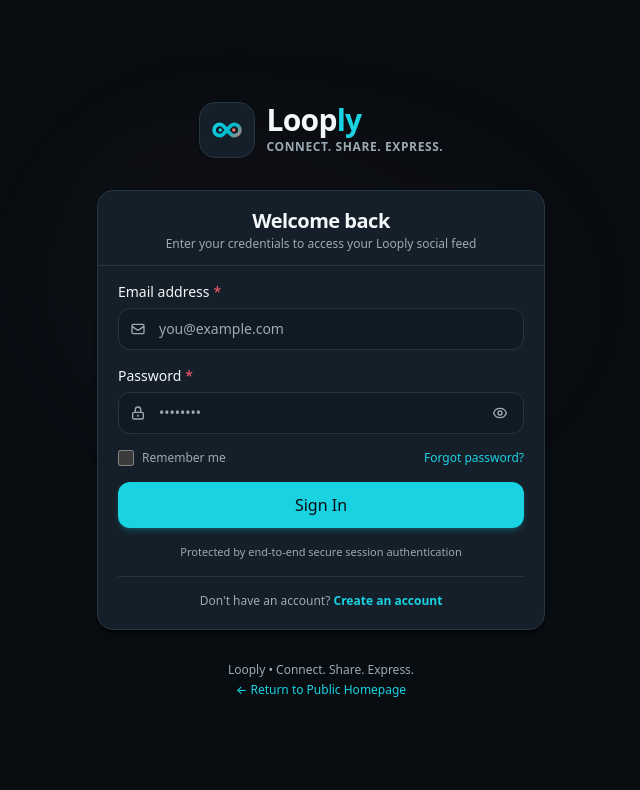
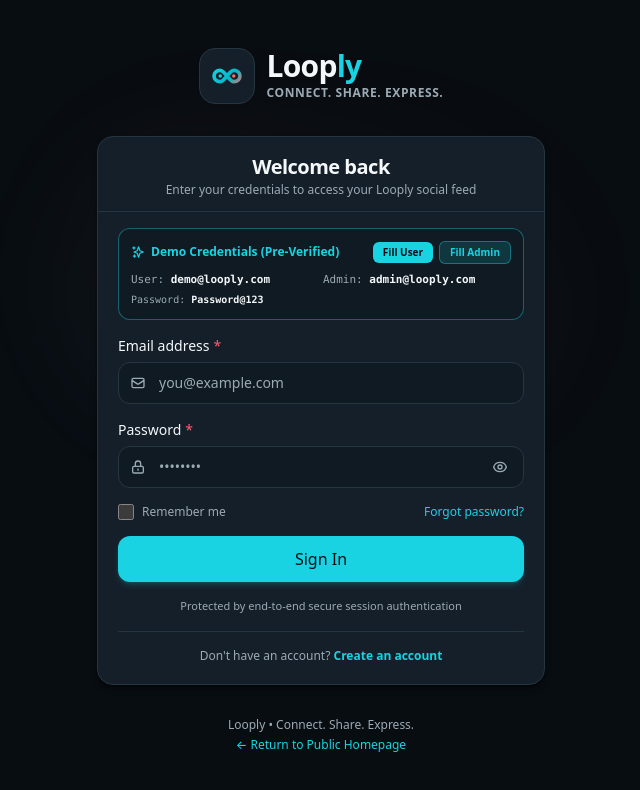
Before and after one commit to Someone-erroor/Social_media_web_application, a Next.js app in the folder client/: page /login in a window 1280 px wide. Shown: the top 790 px of the page, without its empty margins (319-959 px from the left). Built offline with nearby package versions, Linux system fonts and the light colour scheme; no server answers.

Commit message:
fix(auth): add one-click demo credentials auto-fill helper and seed admin@looply.social

```diff
--- a/client/components/forms/LoginForm.js
+++ b/client/components/forms/LoginForm.js
@@ -67,8 +67,16 @@ export default function LoginForm() {
   };
 
   const handleFillDemoAdmin = () => {
-    setEmail('admin@looply.social');
-    setPassword('Admin@1234');
+    setEmail('admin@looply.com');
+    setPassword('Password@123');
+    setFieldErrors({});
+    setErrorMessage('');
+    setIsCreateAdmin(false);
+  };
+
+  const handleFillDemoUser = () => {
+    setEmail('demo@looply.com');
+    setPassword('Password@123');
     setFieldErrors({});
     setErrorMessage('');
     setIsCreateAdmin(false);
@@ -148,25 +156,37 @@ export default function LoginForm() {
       </CardHeader>
 
       <CardContent className="space-y-4 pt-4">
-        {/* Demo Admin Quick-Fill Banner (Visible in Admin Mode) */}
-        {isAdminMode && !isCreateAdmin && (
+        {/* Demo Quick-Fill Helper Banner */}
+        {!isCreateAdmin && (
           <div className="p-3 rounded-xl bg-[#101A22] border border-[#19D3E3]/40 space-y-2">
             <div className="flex items-center justify-between text-xs">
               <span className="font-semibold text-[#19D3E3] flex items-center gap-1.5">
-                <Icon name="shield" className="w-3.5 h-3.5 shrink-0" />
-                Demo Admin Credentials
+                <Icon name="sparkles" className="w-3.5 h-3.5 shrink-0" />
+                Demo Credentials (Pre-Verified)
               </span>
-              <button
-                type="button"
-                onClick={handleFillDemoAdmin}
-                className="text-[11px] font-bold text-[#080D12] bg-[#19D3E3] hover:bg-[#00B8C8] px-2.5 py-1 rounded-lg transition-colors cursor-pointer shadow-xs"
-              >
-                Auto-Fill Demo
-              </button>
+              <div className="flex items-center gap-1.5">
+                <button
+                  type="button"
+                  onClick={handleFillDemoUser}
+                  className="text-[10px] font-bold text-[#080D12] bg-[#19D3E3] hover:bg-[#00B8C8] px-2.5 py-1 rounded-md transition-colors cursor-pointer shadow-xs"
+                >
+                  Fill User
+                </button>
+                <button
+                  type="button"
+                  onClick={handleFillDemoAdmin}
+                  className="text-[10px] font-bold text-[#19D3E3] bg-[#19D3E3]/15 border border-[#19D3E3]/40 hover:bg-[#19D3E3]/25 px-2.5 py-1 rounded-md transition-colors cursor-pointer"
+                >
+                  Fill Admin
+                </button>
+              </div>
             </div>
             <div className="grid grid-cols-1 sm:grid-cols-2 gap-1 text-[11px] font-mono text-[#9BAAB4]">
-              <div>Email: <span className="text-[#F4F8FA] font-semibold">admin@looply.social</span></div>
-              <div>Password: <span className="text-[#F4F8FA] font-semibold">Admin@1234</span></div>
+              <div>User: <span className="text-[#F4F8FA] font-semibold">demo@looply.com</span></div>
+              <div>Admin: <span className="text-[#F4F8FA] font-semibold">admin@looply.com</span></div>
+              <div className="sm:col-span-2 text-[10px] text-[#9BAAB4]">
+                Password: <span className="text-[#F4F8FA] font-semibold">Password@123</span>
+              </div>
             </div>
           </div>
         )}
```
Also changed, not shown: 2 other files (tests, documents, lock files or other folders).
